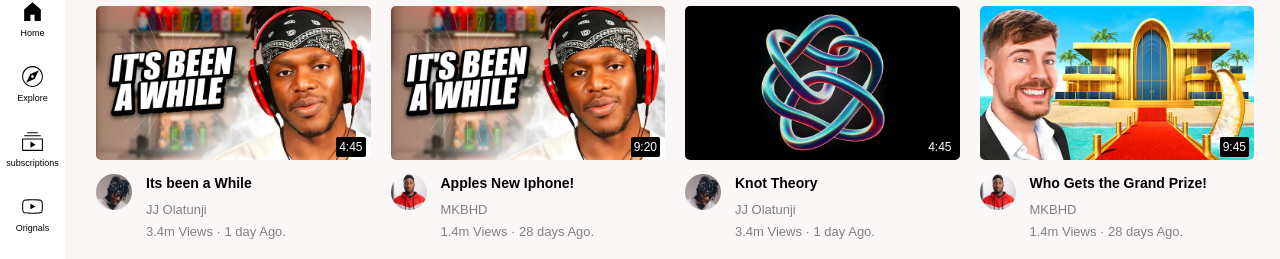
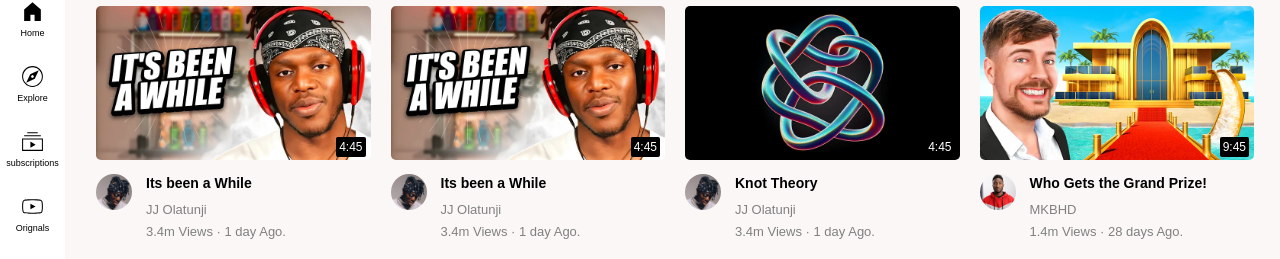
Before and after one commit to RiteshLuitel60/YoutubeHomepage, a plain HTML site: page index.html in a window 1280 px wide. Shown: the part 84-343 px from the top of the page. Drawn offline with Linux system fonts and the light colour scheme.

Commit message:
Update index.html

```diff
--- a/index.html
+++ b/index.html
@@ -132,24 +132,29 @@
 
       <!-- 2nd video-->
       <div class="video-preview">
+        <!-- block for one video. evertyting including thumbnail and title and everything  -->
         <div class="thumbnail-box">
           <img class="thumbnail" src="Thumbnails/ksi .webp" />
-          <div class="time-stamp">9:20</div>
+          <div class="time-stamp">4:45</div>
         </div>
         <div class="video-info-grid">
+          <!-- block that includes everything. whole video block -->
           <div class="channel-picture">
+            <!-- youtube profile picture block -->
             <img
               class="profile-pic"
-              src="channelPic/marquees.jpeg"
+              src="channelPic/ksi .jpeg"
               alt="profile Pic"
             />
+            <!-- actual youtube profile picture -->
           </div>
 
           <div class="video-info">
-            <p class="video-title">Apples New Iphone!</p>
+            <!-- video title and name and views -->
+            <p class="video-title">Its been a While</p>
 
-            <p class="creator-name">MKBHD</p>
-            <p class="video-stats">1.4m Views &#183; 28 days Ago.</p>
+            <p class="creator-name">JJ Olatunji</p>
+            <p class="video-stats">3.4m Views &#183; 1 day Ago.</p>
           </div>
         </div>
       </div>
```
